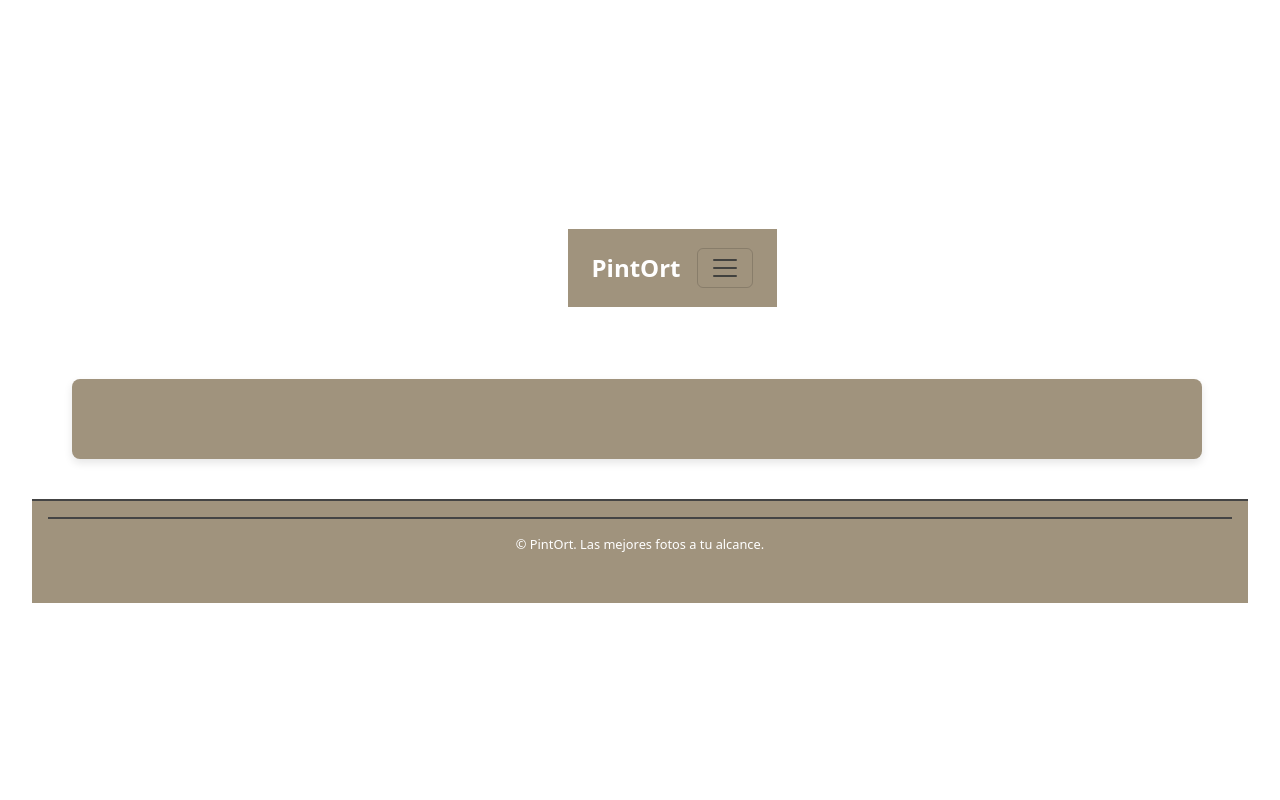
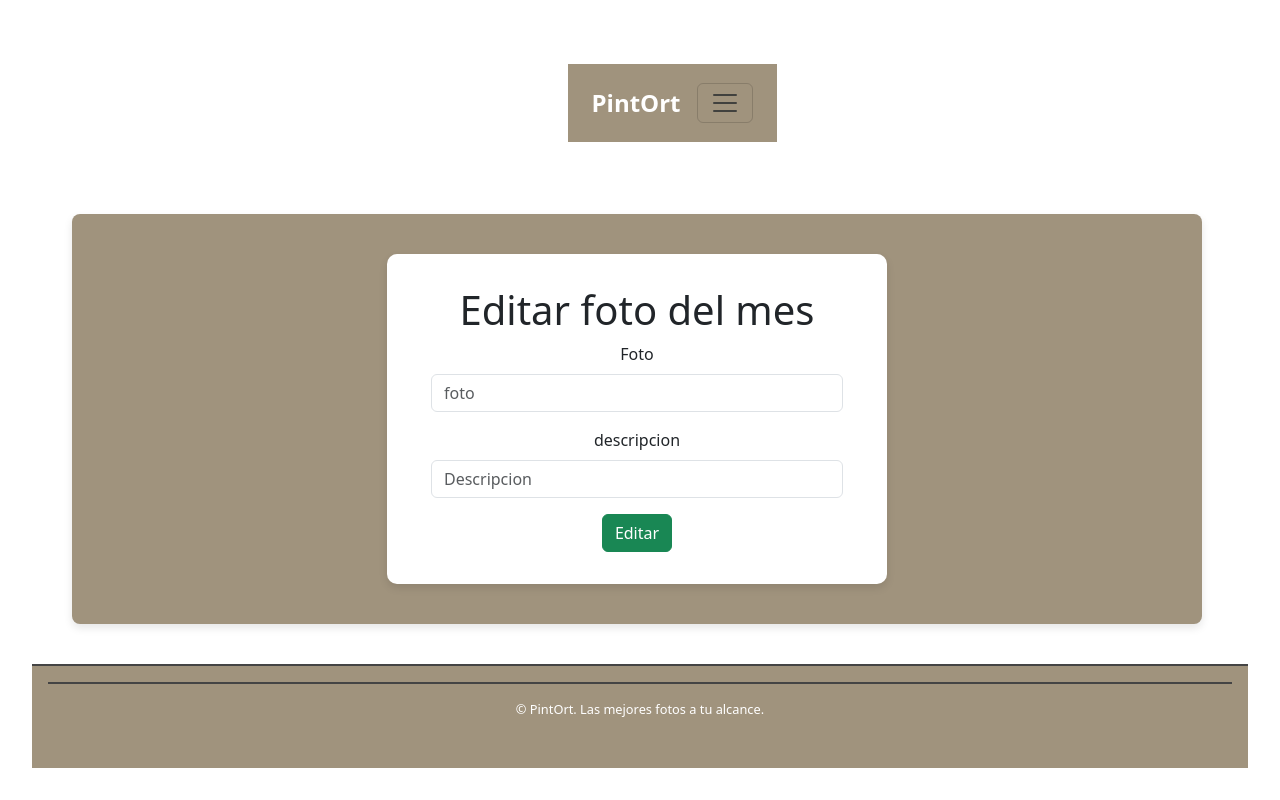
Before and after one commit to maxizeta/PintOrt, a Vue app: page /editarFotoMes in a window 1280 px wide. Shown: the top 800 px of the page. Built offline with nearby package versions, Linux system fonts and the light colour scheme; sample sign-in values are in the browser's storage.

Commit message:
agredardo de editar y eliminiar parche

```diff
--- a/src/components/administrador.vue
+++ b/src/components/administrador.vue
@@ -21,7 +21,13 @@
         <td>{{ foto.descripcion }}</td>
 
         <td>
-          <router-link :to="{ name: 'eliminarFotoMes', params: { id:foto.id } }">Eliminar</router-link>
+          <!-- <router-link :to="{ name: 'eliminarFotoMes', params: { id:foto.id } }">Eliminar</router-link> -->
+          <button @click="eliminarFoto(foto.id)"> Eliminar </button>
+
+        </td>
+        <td>
+          <router-link :to="{ name: 'editarFotoMes', params: { id:foto.id } }">Editar</router-link>
+
         </td>
       </tr>
     </tbody>
@@ -33,9 +39,10 @@
 <script setup>
 import { onMounted, ref } from 'vue';
 import axios from 'axios';
+import { useRoute, useRouter } from 'vue-router';
 
 const fotos = ref([]);
-
+const router = useRouter();
 const fetchFotos = async () => {
 try {
   const response = await axios.get('https://6678dbb00bd4525056200974.mockapi.io/api/v1/fotos');
@@ -44,9 +51,23 @@ try {
   console.error('Error al obtener');
 }
 };
+//esto es provisorio hasta arreglar la vista eliminar
+const eliminarFoto = async (id) => {
+
+    try {
+        await axios.delete(`https://6678dbb00bd4525056200974.mockapi.io/api/v1/fotos/${id}`);
+        console.log('Foto eliminada');
+        router.push('/administrador');
+    } catch (error) {
+        console.error('Error al eliminar');
+
+
+    }
+};
 
 onMounted(() => {
 fetchFotos();
+
 });
 
 </script>
--- /dev/null
+++ b/src/components/editarFotoMes.vue
@@ -0,0 +1,87 @@
+<template>
+    <div class="register-form-container">
+        <h1 class="text-center">Editar foto del mes</h1>
+        <form @submit.prevent="editarFoto" class="container">
+            <div class="mb-3">
+                <label for="imagen" class="form-label">Foto </label>
+                <input type="text" class="form-control" id="foto" placeholder="foto" v-model="fotoMes.imagen" required>
+            </div>
+            <div class="mb-3">
+                <label for="descripcion" class="form-label">descripcion</label>
+                <input type="descripcion" class="form-control" id="descripcion" placeholder="Descripcion" v-model="fotoMes.descripcion" required>
+            </div>
+
+            <div class="col-12">
+
+                <button type="submit" class="btn btn-success">Editar</button>
+            </div>
+        </form>
+    </div>
+  </template>
+
+
+  <script setup>
+import { ref } from 'vue';
+import { useRouter,useRoute } from 'vue-router';
+import axios from 'axios';
+
+const router = useRouter();
+const route = useRoute();
+
+const fotoMes = ref({
+    imagen: '',
+    descripcion: '',
+
+});
+
+const editarFoto = async () => {
+  const fotoId = route.params.id;
+    try {
+        await axios.put(`https://6678dbb00bd4525056200974.mockapi.io/api/v1/fotos/7`, foto.value);
+        router.push('/administrador');
+    } catch (error) {
+      // console.log('params: ',fotoId)
+        console.error('Error al editar');
+    }
+};
+
+
+  </script>
+
+  <style scoped>
+  .register-form-container {
+    max-width: 500px;
+    margin: auto;
+    padding: 2rem;
+    background: white;
+    border-radius: 10px;
+    box-shadow: 0 4px 8px rgba(0,0,0,0.1);
+  }
+
+  .register-form {
+    display: flex;
+    flex-direction: column;
+  }
+
+  .register-input {
+    margin-bottom: 1rem;
+    padding: 0.75rem;
+    border: 1px solid #ddd;
+    border-radius: 5px;
+    font-size: 1rem;
+  }
+
+  .register-button {
+    padding: 0.75rem;
+    border: none;
+    background-color: #333;
+    color: white;
+    cursor: pointer;
+    border-radius: 5px;
+    font-size: 1rem;
+  }
+
+  .register-button:hover {
+    background-color: #555;
+  }
+  </style>
--- a/src/components/navbar.vue
+++ b/src/components/navbar.vue
@@ -21,7 +21,9 @@
             <!-- <li class="nav-item">
               <router-link class="nav-link" to="/registro">registro</router-link>
             </li> -->
-
+            <li class="nav-item">
+              <router-link class="nav-link" to="/adminsitrador">Administrador</router-link>
+            </li>
             <li class="nav-item">
               <router-link class="nav-link" to="/agregarFotoMes">Agregar Foto</router-link>
             </li>
```
Also changed, not shown: src/router/router.js (+8 -1 lines), 1 other file (tests, documents, lock files or other folders).
